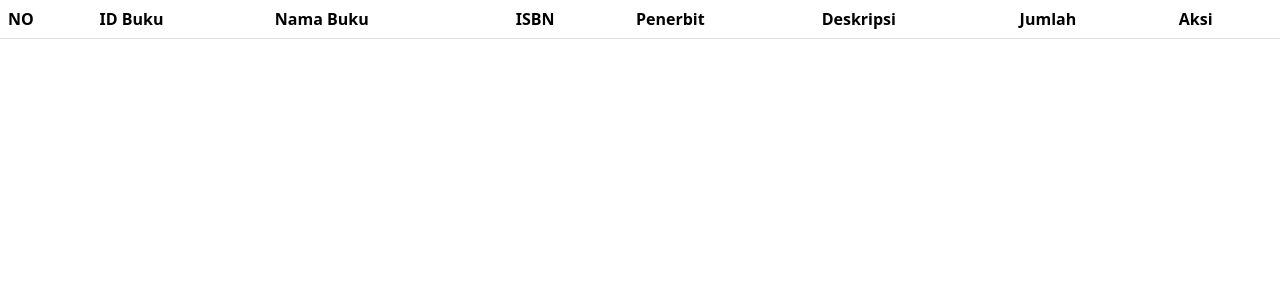
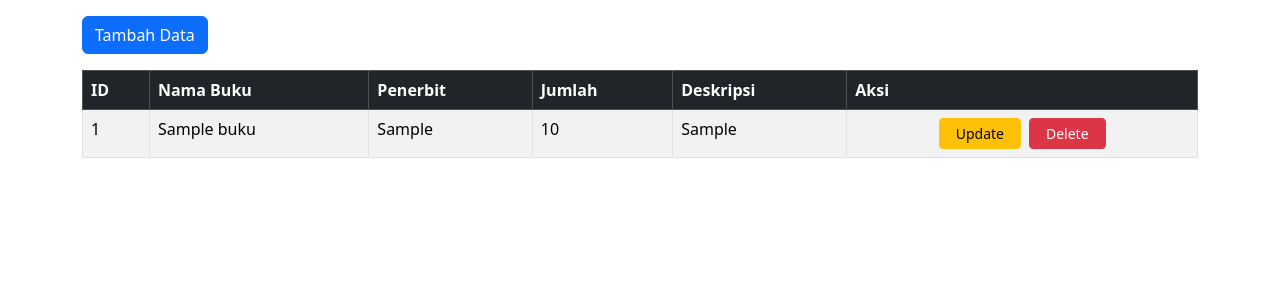
Before and after one commit to mrn0sleep/web-crud, a PHP site: page / in a window 1280 px wide. Shown: the top 300 px of the page. Run offline with PHP 8.4, Linux system fonts and the light colour scheme; tables that the repository leaves empty or names only in its code hold one stand-in row (values such as "Sample post"); lists and menus that the app fills with data are empty.

Commit message:
Make Table w bootstrap

```diff
--- /dev/null
+++ b/connection.php
@@ -0,0 +1,8 @@
+<?php
+
+$conn = mysqli_connect("localhost","root","");
+mysqli_select_db($conn,"library");
+
+
+
+?>
--- a/index.php
+++ b/index.php
@@ -1,3 +1,9 @@
+<?php
+
+  include 'connection.php';
+
+?>
+
 <html lang="en">
 <head>
   <meta charset="UTF-8">
@@ -6,18 +12,43 @@
   <title>Library</title>
 </head>
 <body>
-  <table class="table table-striped tabel-hover">
-    <thead>
-      <th>NO</th>
-      <th>ID Buku</th>
+  <div class="container mt-3">
+    <a href="add.php" class="btn btn-primary btn-md mb-3">Tambah Data</a>
+    <table class="table table-striped table-hover table-bordered">
+    <thead class="table-dark">
+      <th>ID</th>
       <th>Nama Buku</th>
-      <th>ISBN</th>
       <th>Penerbit</th>
+      <th>Jumlah</th>
       <th>Deskripsi</th>
-      <th>Jumlah</th>
       <th>Aksi</th>
     </thead>
+    <?php
+      $sqlget = "SELECT * FROM buku";
+      $query = mysqli_query($conn, $sqlget);
+      while ($data = mysqli_fetch_array($query)) {
+        echo "
+        <tbody>
+          <tr>
+            <td>$data[id]</td>
+            <td>$data[nama_buku]</td>
+            <td>$data[penerbit]</td>
+            <td>$data[jumlah]</th>
+            <td>$data[deskripsi]</td>
+            <td class='text-center'>
+               <div class='d-flex justify-content-center gap-2'>
+                  <a href='' class='btn btn-sm btn-warning px-3 btn-outline'>Update</a>
+                  <a href='' class='btn btn-sm btn-danger px-3 btn-outline'>Delete</a>
+               </div>
+            </td>
+          </tr>
+        </tbody>";
+
+        }
+    ?>
   </table>
+  </div>
+
 
 
 
```
Also changed, not shown: add.php (added, +18 -0 lines), config.php (deleted).
